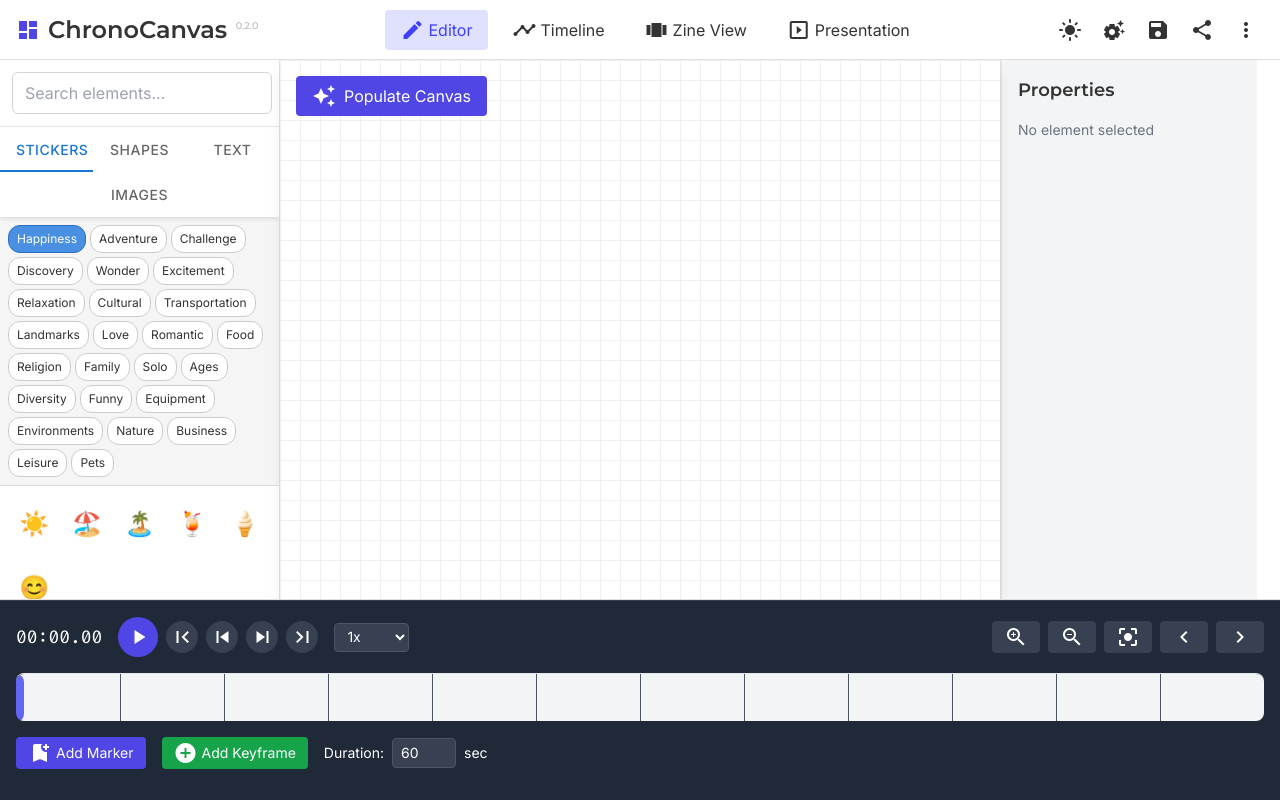
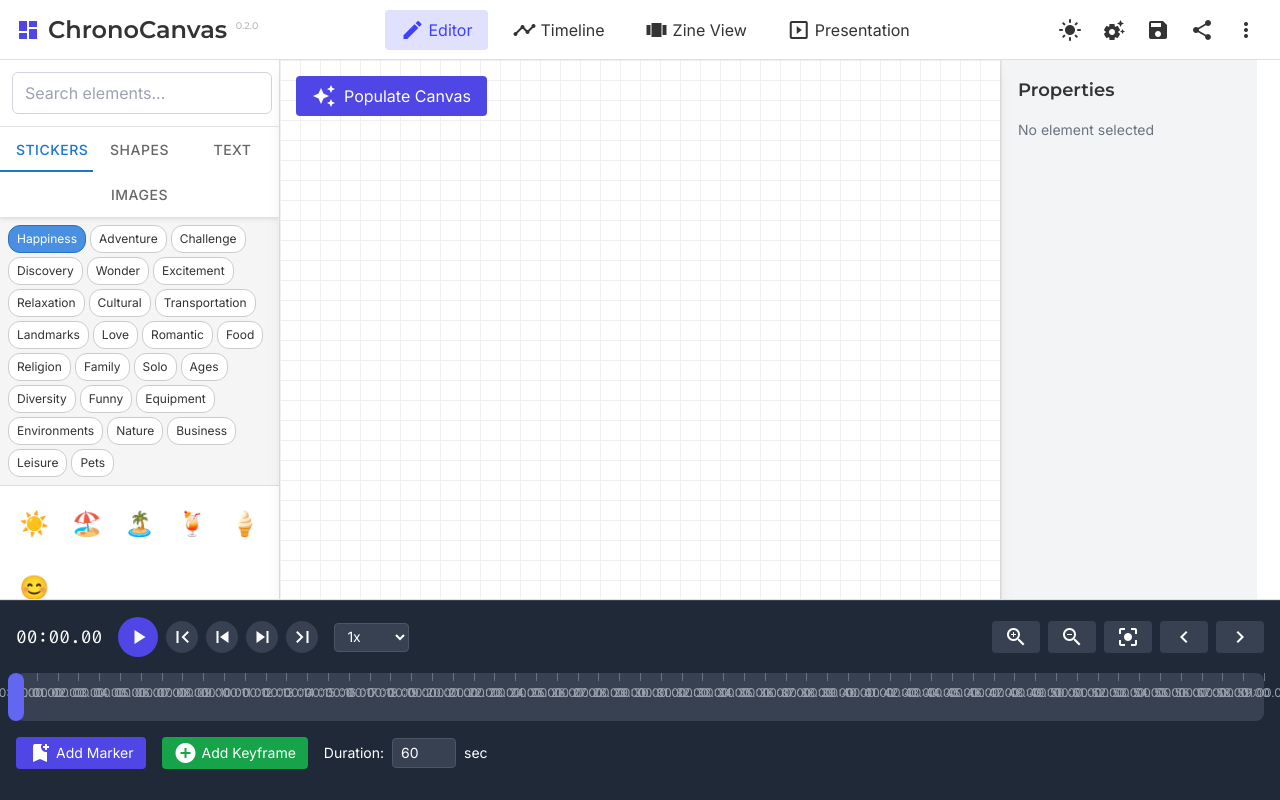
Before and after one commit to myidentity/hackathon-chrono-canvas, a React (Vite) app: page / in a window 1280 px wide. Built offline with nearby package versions, Linux system fonts and the light colour scheme.

Commit message:
Fix EnhancedTimeline map undefined error by adding null checks and default empty arrays

```diff
--- a/src/components/Timeline/EnhancedTimeline.tsx
+++ b/src/components/Timeline/EnhancedTimeline.tsx
@@ -28,7 +28,7 @@ const EnhancedTimeline: React.FC<EnhancedTimelineProps> = ({ mode = 'timeline' }
     isPlaying,
     playbackSpeed,
     duration,
-    markers,
+    markers = [], // Default to empty array if undefined
     togglePlayback,
     setPosition,
     setPlaybackSpeed,
@@ -152,13 +152,13 @@ const EnhancedTimeline: React.FC<EnhancedTimelineProps> = ({ mode = 'timeline' }
     if (!selectedElement) return;
 
     // Find the selected element
-    const element = canvas.elements.find(el => el.id === selectedElement);
+    const element = canvas?.elements?.find(el => el.id === selectedElement);
     if (!element) return;
 
     // Get current properties for the keyframe
     const keyframeProperties = {
-      position: { ...element.position },
-      size: { ...element.size },
+      position: { ...(element.position || { x: 0, y: 0 }) },
+      size: { ...(element.size || { width: 100, height: 100 }) },
       rotation: element.rotation || 0,
       opacity: element.opacity !== undefined ? element.opacity : 1,
     };
@@ -172,7 +172,7 @@ const EnhancedTimeline: React.FC<EnhancedTimelineProps> = ({ mode = 'timeline' }
     };
 
     // Check if a keyframe already exists at this time
-    const existingKeyframeIndex = timelineData.keyframes?.findIndex(
+    const existingKeyframeIndex = (timelineData.keyframes || []).findIndex(
       kf => Math.abs(kf.time - currentPosition) < 0.1
     );
 
@@ -194,7 +194,9 @@ const EnhancedTimeline: React.FC<EnhancedTimelineProps> = ({ mode = 'timeline' }
     }
 
     // Sort keyframes by time
+    if (timelineData.keyframes) {
       timelineData.keyframes.sort((a, b) => a.time - b.time);
+    }
 
     // Update the element
     updateElement(selectedElement, { timelineData });
@@ -211,7 +213,7 @@ const EnhancedTimeline: React.FC<EnhancedTimelineProps> = ({ mode = 'timeline' }
     };
 
     // Check if a marker with this ID already exists
-    const existingMarker = markers.find(m => m.id === markerId);
+    const existingMarker = (markers || []).find(m => m.id === markerId);
     if (existingMarker) {
       // If it exists, remove it first to avoid duplicates
       removeMarker(markerId);
@@ -290,13 +292,14 @@ const EnhancedTimeline: React.FC<EnhancedTimelineProps> = ({ mode = 'timeline' }
     let latestPoint = duration;
 
     // Check markers
-    if (markers.length > 0) {
+    if (markers && markers.length > 0) {
       const markerTimes = markers.map(marker => marker.position);
       earliestPoint = Math.min(earliestPoint, ...markerTimes);
       latestPoint = Math.max(latestPoint, ...markerTimes);
     }
 
     // Check elements with timeline data
+    if (canvas && canvas.elements) {
       canvas.elements.forEach(element => {
         if (element.timelineData) {
           if (element.timelineData.entryPoint !== undefined && element.timelineData.entryPoint !== null) {
@@ -315,6 +318,7 @@ const EnhancedTimeline: React.FC<EnhancedTimelineProps> = ({ mode = 'timeline' }
           }
         }
       });
+    }
 
     // Add some padding
     const padding = (latestPoint - earliestPoint) * 0.1;
@@ -477,24 +481,27 @@ const EnhancedTimeline: React.FC<EnhancedTimelineProps> = ({ mode = 'timeline' }
       {/* Timeline track */}
       <div
         ref={timelineRef}
-        className="timeline-container w-full h-12 bg-gray-700 rounded-lg relative mb-4 cursor-pointer"
+        className="relative h-12 bg-gray-700 rounded-lg cursor-pointer mb-2"
         onClick={handleTimelineClick}
         data-testid="timeline-track"
       >
         {/* Time markers */}
-        {Array.from({ length: Math.ceil((visibleRange.end - visibleRange.start) / 5) + 1 }).map((_, i) => {
-          const time = visibleRange.start + i * 5;
-          const position = ((time - visibleRange.start) / (visibleRange.end - visibleRange.start)) * 100;
+        {Array.from({ length: Math.ceil(duration) + 1 }).map((_, i) => {
+          // Calculate position percentage
+          const position = ((i - visibleRange.start) / (visibleRange.end - visibleRange.start)) * 100;
 
-          if (time <= visibleRange.end) {
+          // Only render markers in the visible range
+          if (position >= 0 && position <= 100) {
             return (
               <div
                 key={`time-${i}`}
-                className="absolute top-0 h-full w-px bg-gray-600"
-                style={{ left: `${position}%` }}
+                className="absolute top-0 h-2 border-l border-gray-500"
+                style={{
+                  left: `${position}%`,
+                }}
               >
-                <div className="absolute -top-5 left-0 transform -translate-x-1/2 text-xs text-gray-400">
-                  {formatTime(time)}
+                <div className="absolute top-3 left-0 transform -translate-x-1/2 text-xs text-gray-400">
+                  {formatTime(i)}
                 </div>
               </div>
             );
@@ -502,29 +509,8 @@ const EnhancedTimeline: React.FC<EnhancedTimelineProps> = ({ mode = 'timeline' }
           return null;
         })}
 
-        {/* Timeline progress */}
-        <div
-          className="h-full bg-indigo-900 rounded-lg opacity-50"
-          style={{
-            width: `${((currentPosition - visibleRange.start) / (visibleRange.end - visibleRange.start)) * 100}%`,
-            maxWidth: '100%'
-          }}
-        />
-
-        {/* Current position indicator (scrubber) */}
-        <div
-          ref={scrubberRef}
-          className="absolute top-0 w-4 h-12 bg-indigo-500 rounded-full -ml-2 cursor-grab"
-          style={{
-            left: `${((currentPosition - visibleRange.start) / (visibleRange.end - visibleRange.start)) * 100}%`,
-            zIndex: 10
-          }}
-          onMouseDown={handleScrubberMouseDown}
-          data-testid="timeline-scrubber"
-        />
-
         {/* Markers */}
-        {markers.map(marker => {
+        {(markers || []).map(marker => {
           // Calculate position percentage
           const position = ((marker.position - visibleRange.start) / (visibleRange.end - visibleRange.start)) * 100;
 
@@ -561,6 +547,27 @@ const EnhancedTimeline: React.FC<EnhancedTimelineProps> = ({ mode = 'timeline' }
           }
           return null;
         })}
+
+        {/* Timeline progress */}
+        <div
+          className="h-full bg-indigo-900 rounded-lg opacity-50"
+          style={{
+            width: `${((currentPosition - visibleRange.start) / (visibleRange.end - visibleRange.start)) * 100}%`,
+            maxWidth: '100%'
+          }}
+        />
+
+        {/* Current position indicator (scrubber) */}
+        <div
+          ref={scrubberRef}
+          className="absolute top-0 w-4 h-12 bg-indigo-500 rounded-full -ml-2 cursor-grab"
+          style={{
+            left: `${((currentPosition - visibleRange.start) / (visibleRange.end - visibleRange.start)) * 100}%`,
+            zIndex: 10
+          }}
+          onMouseDown={handleScrubberMouseDown}
+          data-testid="timeline-scrubber"
+        />
       </div>
 
       <div className="flex items-center space-x-4 mt-4">
```
Lines whose indentation alone changed are shown as unchanged.
